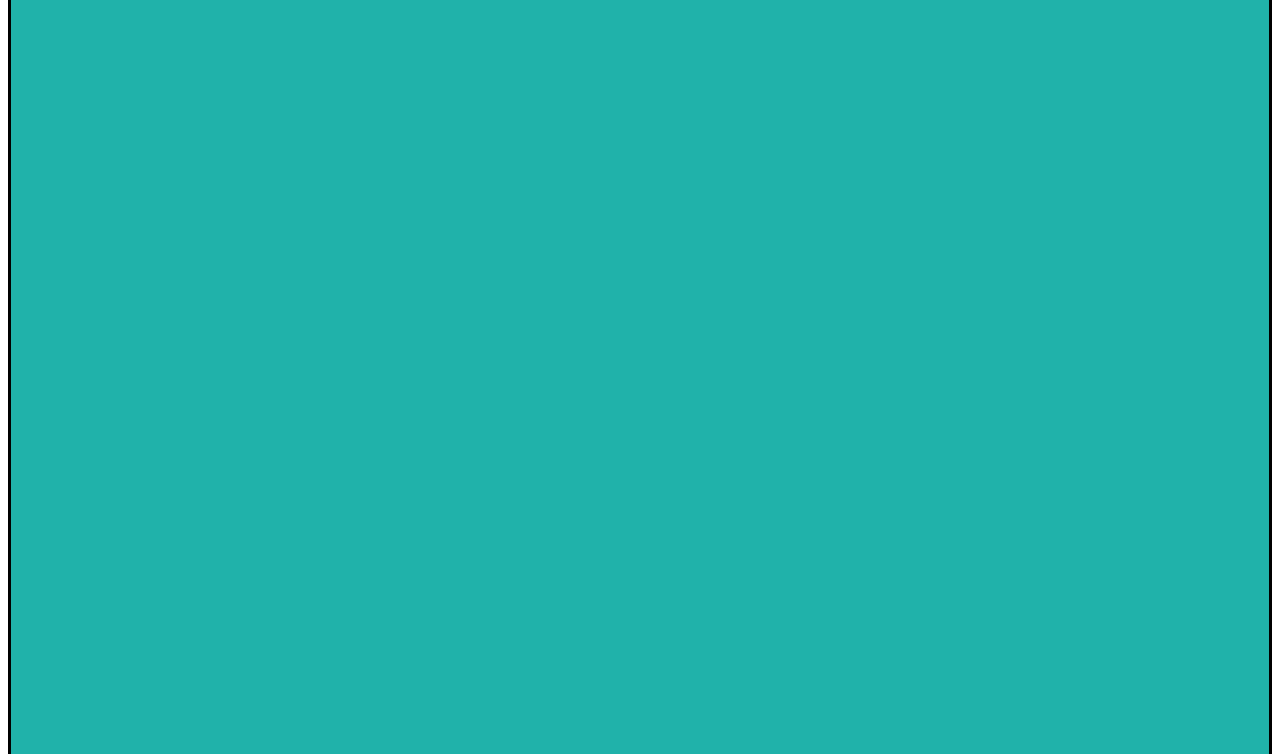
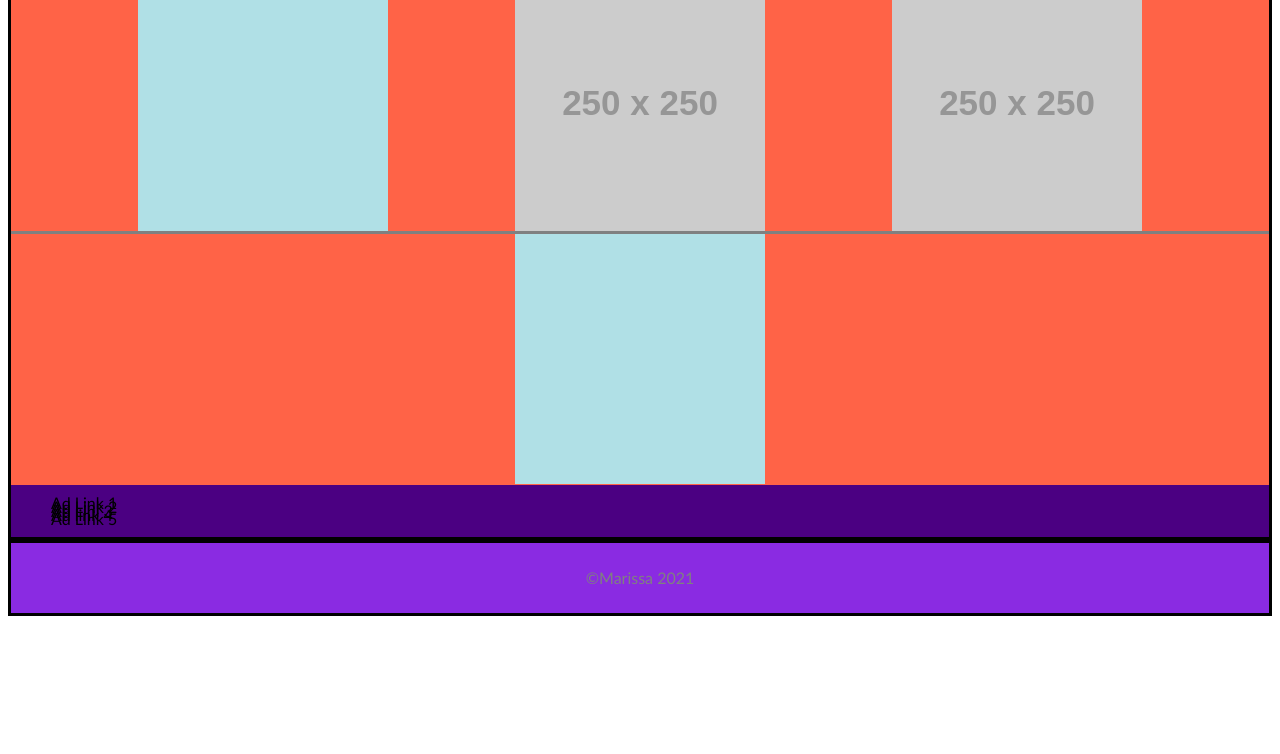
Before and after one commit to marisstoledo/busmall, a plain HTML site: page index.html in a window 1280 px wide. Shown: the part 157-911 px from the top of the page. After the commit the page ends 808 px from the top, so only its background shows below. Drawn offline with Linux system fonts and the light colour scheme; placeholder pictures from the web are drawn by us.

Commit message:
added css

```diff
--- a/core.css
+++ b/core.css
@@ -42,11 +42,11 @@ nav > ul {
 }
 
 .deck {
-    background: magenta;
+    background:tomato;
 }
 
-.deck:first-child{
-    border-bottom: 3px solid goldenrod;
+.deck:first-child {
+    border-bottom: 3px solid grey;
 
 }
 
--- a/index.html
+++ b/index.html
@@ -1,4 +1,4 @@
-< !DOCTYPE <!DOCTYPE html>
+ <!DOCTYPE html>
 <html lang="en">
 <head>
     <meta charset="UTF-8">
@@ -9,6 +9,11 @@
     <link rel = "stylesheet" href="./style.css">
 </head>
 <body>
+  <!-- <a href="https://google.com"><img src="https://via.placeholder.com/300"></a>
+<br>
+  <img src="https://via.placeholder.com/150"></a>
+  <br>
+  <img src="https://via.placeholder.com/500"></a> -->
     <header class="centerWords">
         <h1>Bus Mall</h1>
     </header>
--- a/style.css
+++ b/style.css
@@ -0,0 +1,42 @@
+main {
+    display: grid;
+    grid-template-columns: 25-px 1fr 250px;
+    height: calc (100% - 12vh)
+
+}
+
+main > nav {
+    order: 1;
+}
+
+main > .content{
+    order:2;
+    display:grid;
+    grid-template-rows: 50% 50%
+
+}
+
+.deck {
+    display:flex;
+    flex-direction: row;
+    justify-content:space-evenly;
+    align-items:center;
+
+}
+
+.chart {
+    display:flex;
+    flex-direction: row;
+    justify-content:center;
+    align-items:center;
+}
+
+.imgCards {
+   height: 250px;
+   width: 250px;
+   background:powderblue
+}
+
+main > aside {
+    order: 3;
+}
```
Also changed, not shown: two.html (+13 -0 lines).
